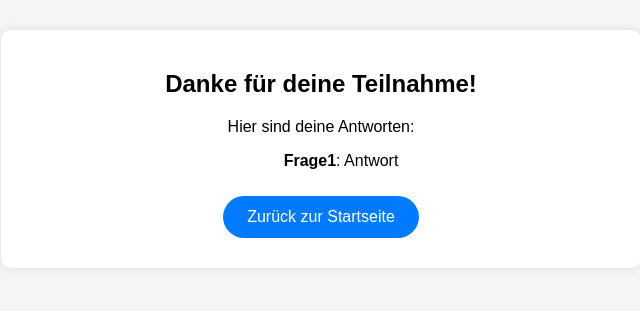
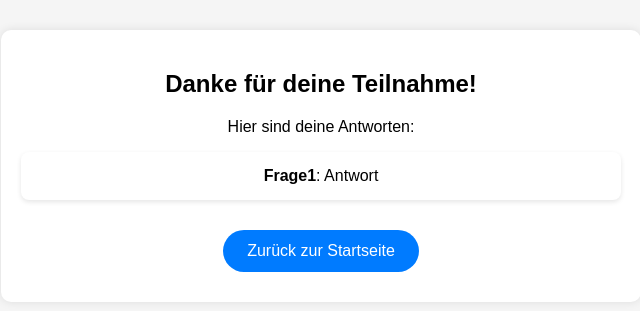
Before and after one commit to Berkay9712/webapp24, a Flask app: page /submitted/2/2 in a window 1280 px wide. Shown: the part 149-460 px from the top of the page, without its empty margins (319-959 px from the left). Run offline with Flask 3, Linux system fonts and the light colour scheme.

Commit message:
submitted Designanpassung

```diff
--- a/templates/submitted.html
+++ b/templates/submitted.html
@@ -16,13 +16,15 @@
         <h2>Danke für deine Teilnahme!</h2>
         <p>Hier sind deine Antworten:</p>
 
-        <ul>
+        <ul class="results-list">
             {% for question, answer in combined %}
-                <p><strong>{{ question }}</strong>: {{ answer }}</p>
+                <li><strong>{{ question }}</strong>: {{ answer }}</li>
             {% endfor %}
         </ul>
 
-        <a href="{{ url_for('home') }}" class="button">Zurück zur Startseite</a>
+        <div class="button-container">
+            <a href="{{ url_for('home') }}" class="button">Zurück zur Startseite</a>
+        </div>
     </main>
 
 </body>
```
